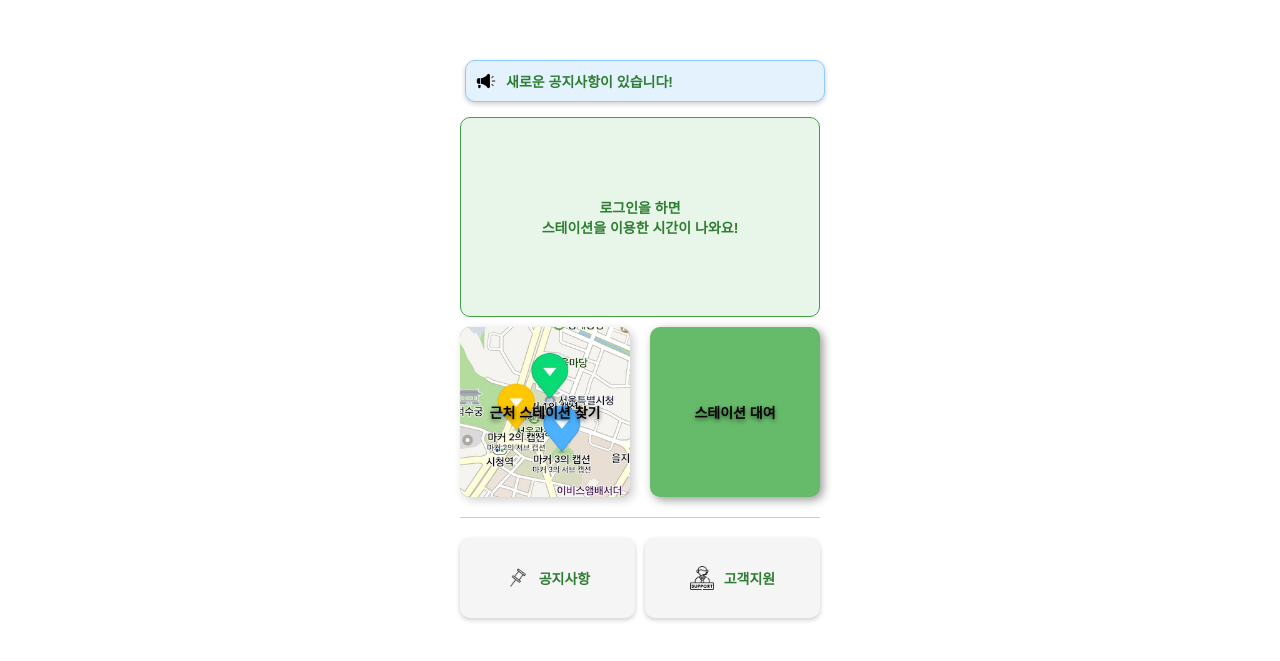
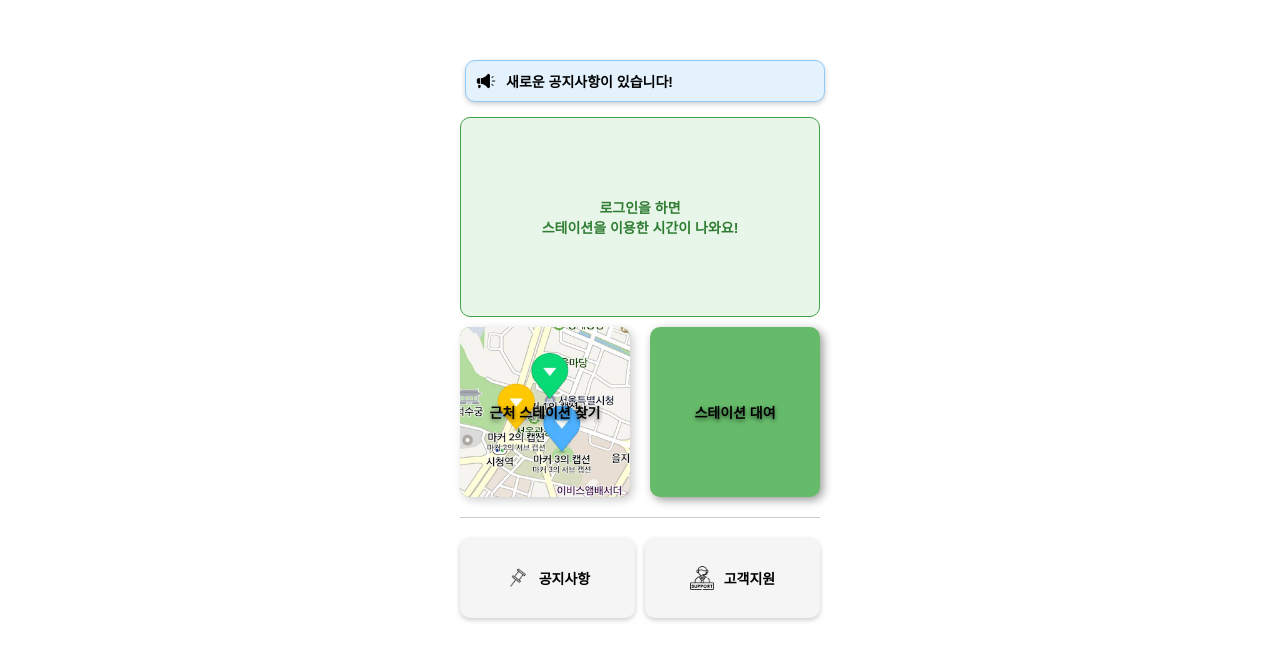
Before and after one commit to 0my20ng/BS.github.io, a plain HTML site: page index.html in a window 1280 px wide. Shown: the part 81-742 px from the top of the page. Drawn offline with Linux system fonts and the light colour scheme.

Commit message:
Update index.html

```diff
--- a/index.html
+++ b/index.html
@@ -270,7 +270,7 @@
         .box-text {
             font-size: 14px;
             font-weight: bold;
-            color: #2e7d32; /* 초록색 텍스트 */
+            color: #000000; /* 검정색 텍스트 */
         }
 
         .divider {
```
